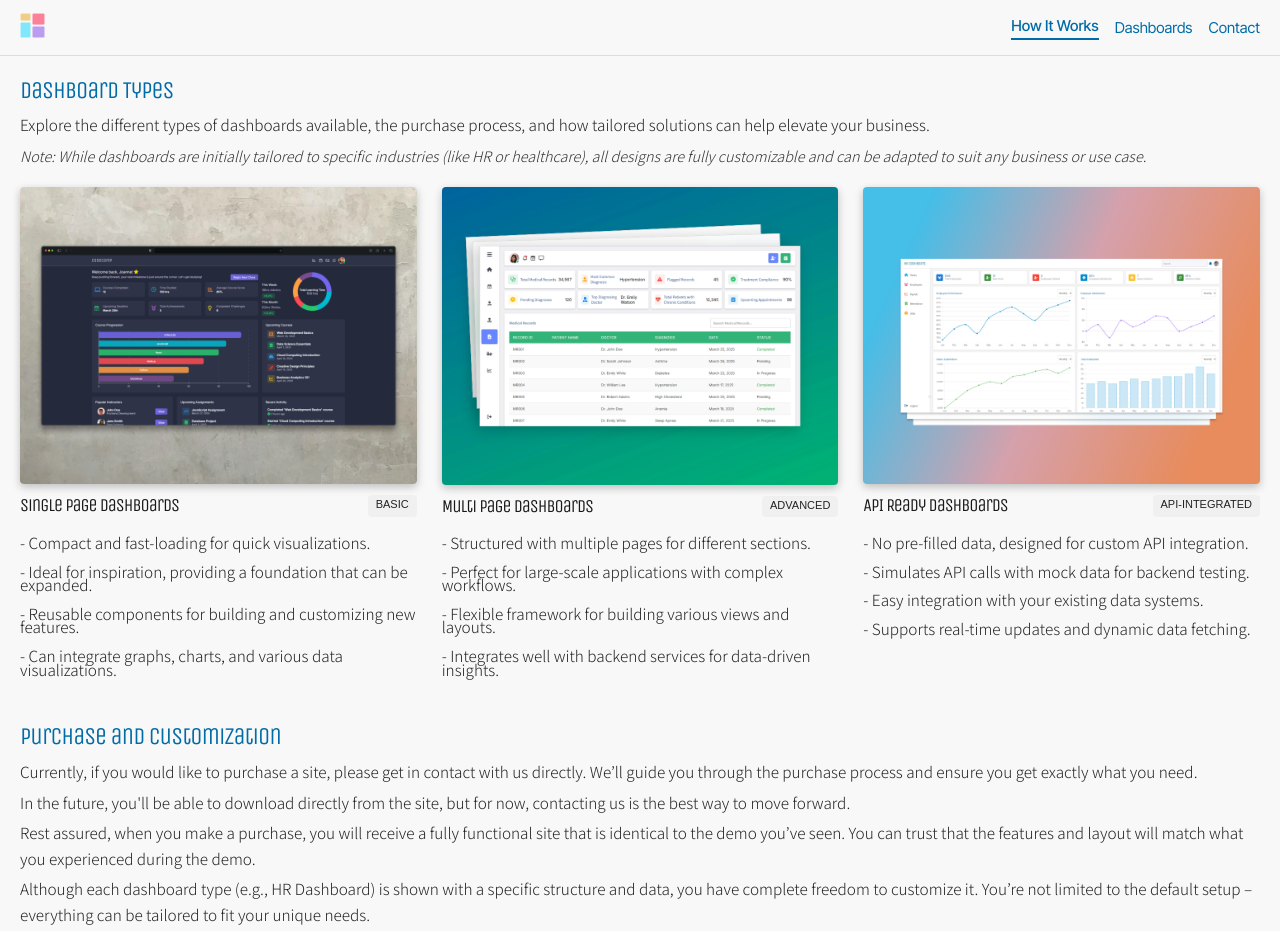
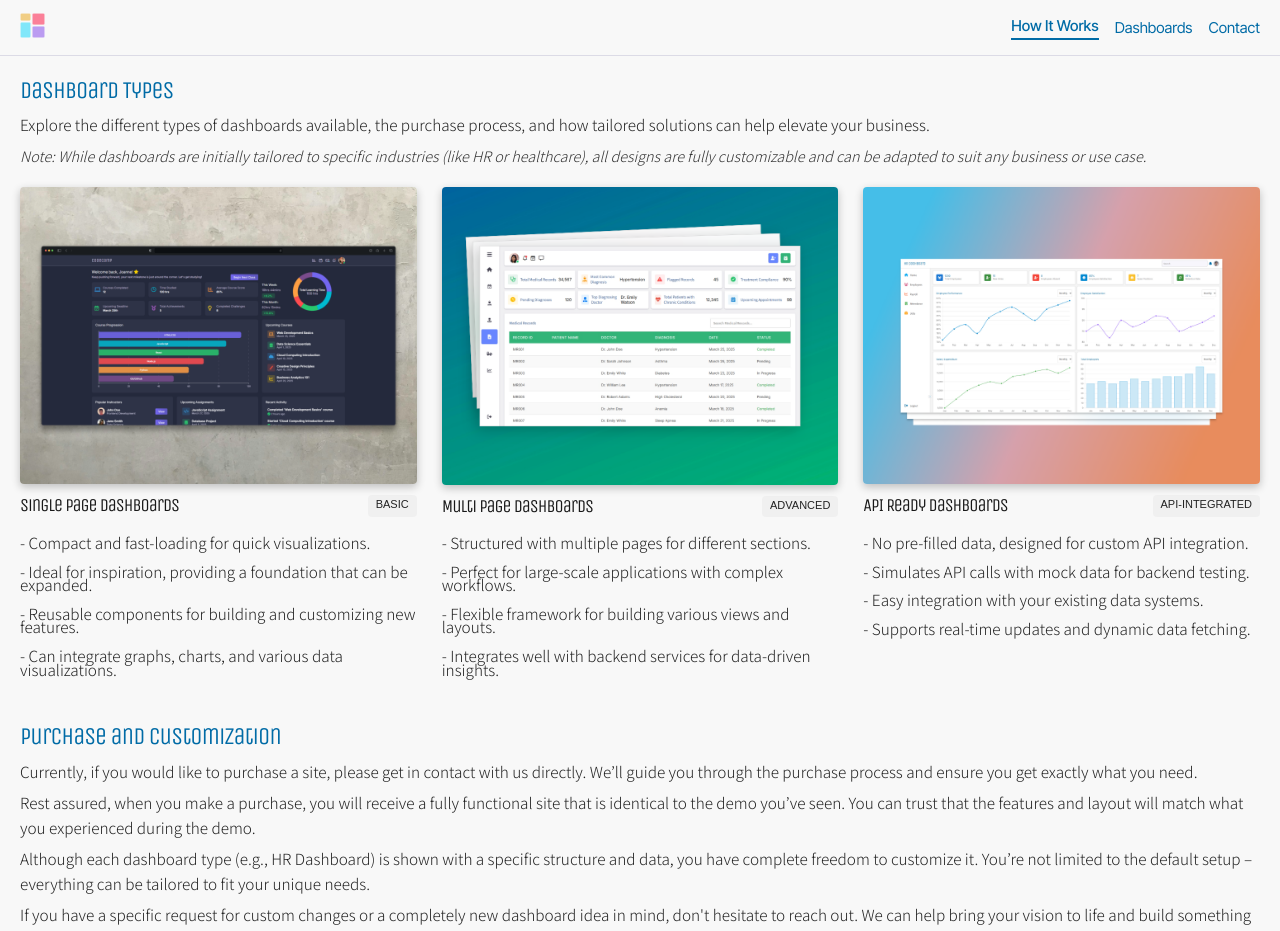
Before and after one commit to joseph-johnson27001/dashboard-website, a Vue app: page /how-it-works in a window 1280 px wide. Shown: the top 931 px of the page. Built offline with nearby package versions, Linux system fonts and the light colour scheme.

Commit message:
How it works text

```diff
--- a/src/views/HowItWorksPage.vue
+++ b/src/views/HowItWorksPage.vue
@@ -55,10 +55,6 @@
         Currently, if you would like to purchase a site, please get in contact
         with us directly. We’ll guide you through the purchase process and
         ensure you get exactly what you need.
-      </p>
-      <p>
-        In the future, you'll be able to download directly from the site, but
-        for now, contacting us is the best way to move forward.
       </p>
       <p>
         Rest assured, when you make a purchase, you will receive a fully
@@ -133,7 +129,6 @@ export default {
   animation: fadeIn 0.5s forwards;
 }
 
-/* Hero Section */
 h1 {
   font-family: "Unica One", cursive;
   font-size: 24px;
```
